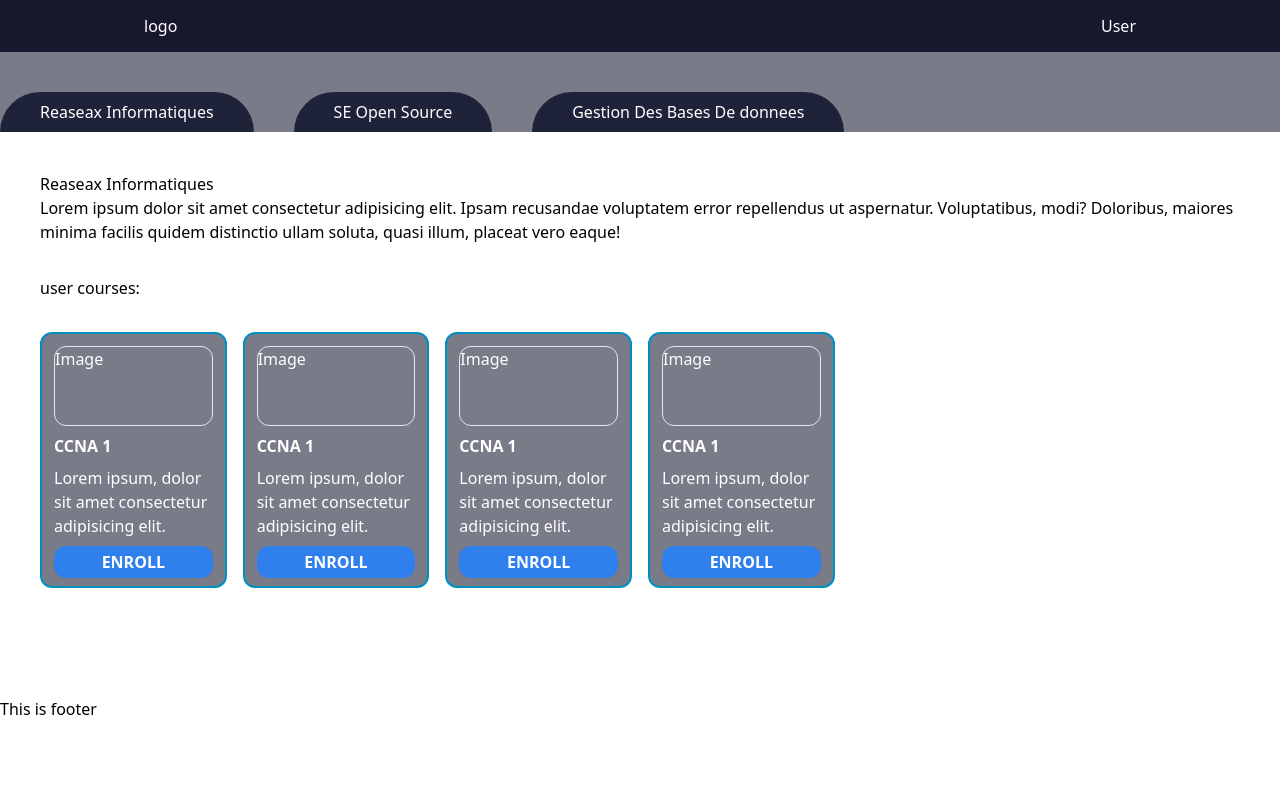
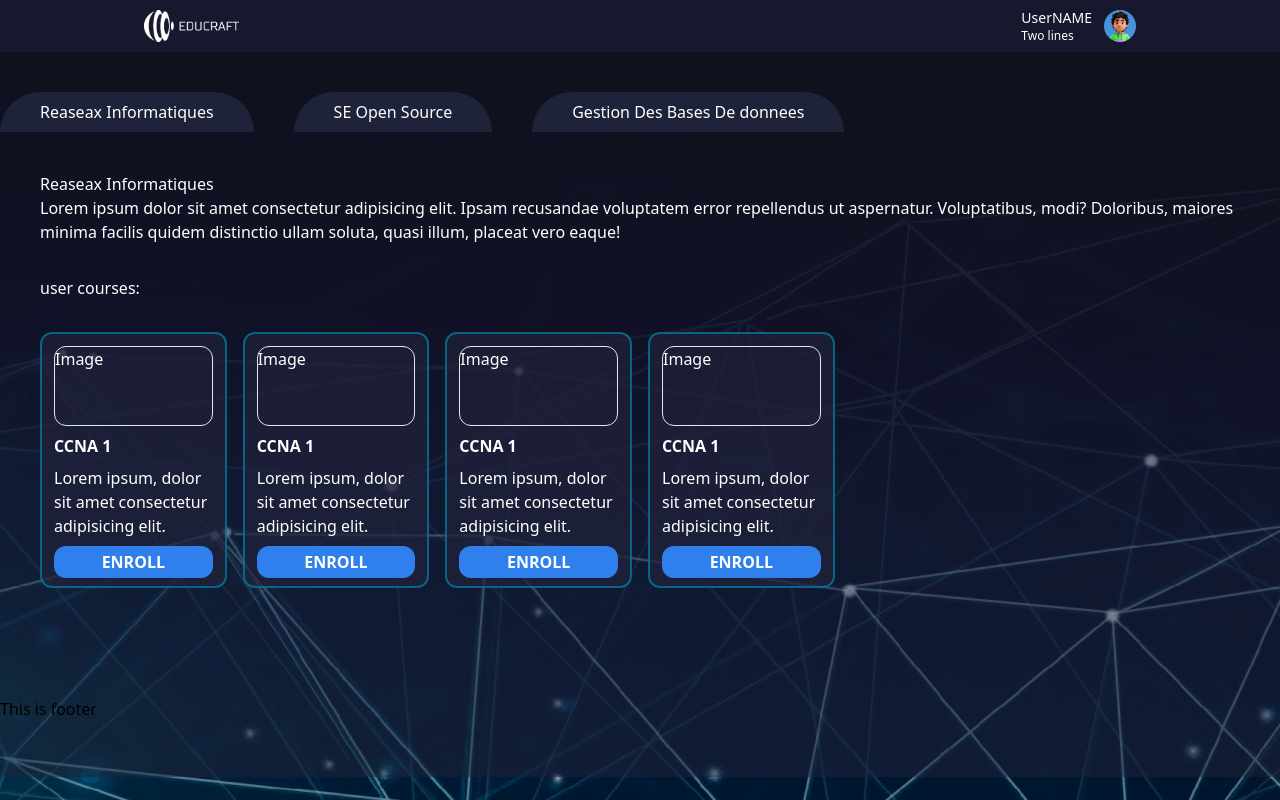
Before and after one commit to Hamza-El-Fahli/Educraft_Server, a Next.js app: page /userPlatform/courses in a window 1280 px wide. Built offline with nearby package versions, Linux system fonts and the light colour scheme.

Commit message:
wip: UserPlatform - add opacity - add background - complete header

```diff
--- a/src/app/userPlatform/components/CourseCard.tsx
+++ b/src/app/userPlatform/components/CourseCard.tsx
@@ -3,7 +3,7 @@ import React from 'react'
 function CourseCard() {
   return (
 
-    <div className="p-3 pb-2 h-64 bg-[#21233B]/60 border-[#0090BD] border-2 rounded-xl flex flex-col gap-2 text-white">
+    <div className="p-3 pb-2 h-64 bg-[#21233B]/70 border-[#0090BD]/60 border-2 rounded-xl flex flex-col gap-2 text-white">
     <div className="border h-1/2 w-full rounded-xl">Image</div>
     <h2 className="font-bold">CCNA 1</h2>
     <p>Lorem ipsum, dolor sit amet consectetur adipisicing elit. </p>
--- a/src/app/userPlatform/components/Header.tsx
+++ b/src/app/userPlatform/components/Header.tsx
@@ -2,8 +2,11 @@ import React from 'react'
 
 export const Header = () => {
   return (
-<header className=" bg-primary bg- h-16 w-full flex px-36 text-white justify-between items-center ">
-<span>logo</span>
-<span>User</span>
-            </header>  )
+    <header className=" bg-primary bg- h-16 w-full flex px-36 text-white justify-between items-center ">
+      <img src='/WhiteLogo.png' className='h-8' />
+      <span className='flex items-center gap-3'>
+        <span className='text-left text-sm'>UserNAME<br /><h6 className='text-xs'>Two lines</h6></span>
+        <img src='/avatars/M_1.jpg' className='h-8 rounded-full ' />
+      </span>
+    </header>)
 }
--- a/src/app/userPlatform/courses/page.tsx
+++ b/src/app/userPlatform/courses/page.tsx
@@ -3,15 +3,15 @@ import { Header } from "../components/Header";
 
 export default function User_courses() {
     return (
-        <div className=" h-svh w-full flex flex-col" >
+        <div className=" h-svh w-full flex  flex-col " style={{background:'url(/networking-bg.png)'}} >
             <Header />
             <main className="w-full h-full  ">
-                <div className="w-full flex gap-10 text-white pt-10 bg-secondary/60">
+                <div className="w-full flex gap-10 text-white pt-10 bg-secondary/50">
                     <nav className="bg-[#1F233A] w-auto px-10 py-2 flex justify-center items-center rounded-t-full">Reaseax Informatiques</nav>
                     <nav className="bg-[#1F233A] w-auto px-10 py-2 flex justify-center items-center rounded-t-full">SE Open Source</nav>
                     <nav className="bg-[#1F233A] w-auto px-10 py-2 flex justify-center items-center rounded-t-full">Gestion Des Bases De donnees</nav>
                 </div>
-                <div className="h-full flex flex-col space-y-8 px-10 pt-10 ">
+                <div className="h-full flex flex-col space-y-8 px-10 pt-10  bg-secondary/50 text-white">
                     <div><h1>Reaseax Informatiques</h1>
                     <p>Lorem ipsum dolor sit amet consectetur adipisicing elit. Ipsam recusandae voluptatem error repellendus ut aspernatur. Voluptatibus, modi? Doloribus, maiores minima facilis quidem distinctio ullam soluta, quasi illum, placeat vero eaque!</p>
                     </div>
```
Also changed, not shown: public/WhiteLogo.png (added), public/networking-bg.png (added).
